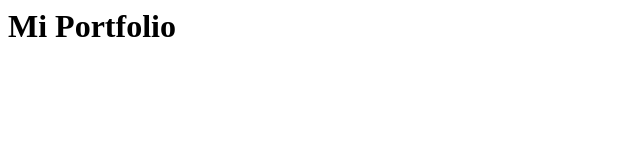
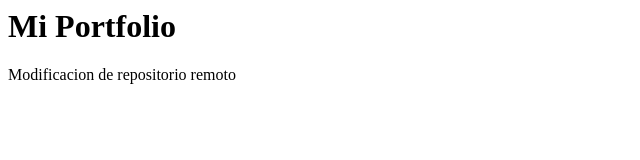
Before and after one commit to danibatta333/PortfolioFrontEnd, a plain HTML site: page index.html in a window 1280 px wide. Shown: the whole page, without its empty margins (0-640 px from the left). Drawn offline with Linux system fonts and the light colour scheme.

Commit message:
Update index.html

```diff
--- a/index.html
+++ b/index.html
@@ -1 +1,2 @@
 <h1>Mi Portfolio</h1>
+<p>Modificacion de repositorio remoto<p>
```
